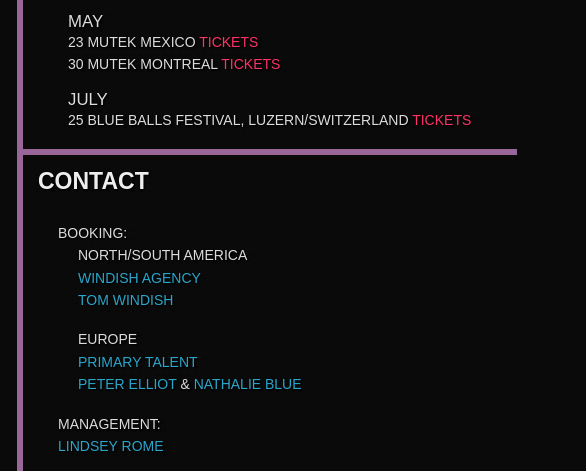
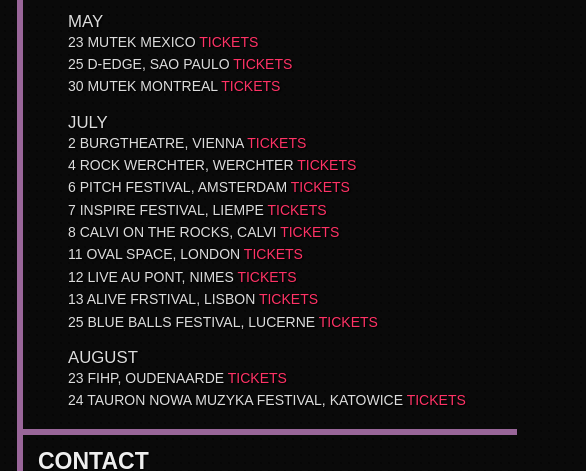
Before and after one commit to mmoutenot/jamielidellfull, a plain HTML site: page index.html in a window 1280 px wide. Shown: the part 2018-2489 px from the top of the page, 623-1209 px from the left. Drawn offline with Linux system fonts and the light colour scheme.

Commit message:
add tour dates

```diff
--- a/index.html
+++ b/index.html
@@ -127,11 +127,25 @@
               <div class="month">May</div>
               <ul>
                 <li>23 Mutek Mexico <a class="ticket" href="http://www.mutek.mx/mutekmx2013/?page_id=4656">Tickets</a></li>
+                <li>25 D-Edge, Sao Paulo <a class="ticket" href="www.d-edge.com.br">Tickets</a></li>
                 <li>30 Mutek Montreal <a class="ticket" href="http://www.mutek.org/en/news/486-mutek-montreal-reveals-first-wave-of-headliners-for-its-14th-edition">Tickets</a></li>
               </ul>
             <div class="month">July</div>
             <ul>
-              <li>25 Blue Balls Festival, Luzern/Switzerland <a class="ticket" href="http://www.blueballs.ch">Tickets</a></li>
+              <li>2 Burgtheatre, Vienna <a class="ticket" href="">Tickets</a></li>
+              <li>4 Rock Werchter, Werchter <a class="ticket" href="">Tickets</a></li>
+              <li>6 Pitch Festival, Amsterdam <a class="ticket" href="">Tickets</a></li>
+              <li>7 Inspire Festival, Liempe <a class="ticket" href="">Tickets</a></li>
+              <li>8 Calvi on the Rocks, Calvi <a class="ticket" href="">Tickets</a></li>
+              <li>11 Oval Space, London <a class="ticket" href="http://www.residentadvisor.net/event.aspx?480415">Tickets</a></li>
+              <li>12 Live Au Pont, Nimes <a class="ticket" href="">Tickets</a></li>
+              <li>13 Alive Frstival, Lisbon <a class="ticket" href="">Tickets</a></li>
+              <li>25 Blue Balls Festival, Lucerne <a class="ticket" href="http://www.blueballs.ch">Tickets</a></li>
+            </ul>
+            <div class="month">August</div>
+            <ul>
+              <li>23 FIHP, Oudenaarde <a class="ticket" href="">Tickets</a></li>
+              <li>24 Tauron Nowa Muzyka Festival, Katowice <a class="ticket" href="">Tickets</a></li>
             </ul>
             </div>
             </div>
@@ -283,11 +297,25 @@
               <div class="month">May</div>
               <ul>
                 <li>23 Mutek Mexico <a class="ticket" href="http://www.mutek.mx/mutekmx2013/?page_id=4656">Tickets</a></li>
+                <li>25 D-Edge, Sao Paulo <a class="ticket" href="www.d-edge.com.br">Tickets</a></li>
                 <li>30 Mutek Montreal <a class="ticket" href="http://www.mutek.org/en/news/486-mutek-montreal-reveals-first-wave-of-headliners-for-its-14th-edition">Tickets</a></li>
               </ul>
             <div class="month">July</div>
             <ul>
-              <li>25 Blue Balls Festival, Luzern/Switzerland <a class="ticket" href="http://www.blueballs.ch">Tickets</a></li>
+              <li>2 Burgtheatre, Vienna <a class="ticket" href="">Tickets</a></li>
+              <li>4 Rock Werchter, Werchter <a class="ticket" href="">Tickets</a></li>
+              <li>6 Pitch Festival, Amsterdam <a class="ticket" href="">Tickets</a></li>
+              <li>7 Inspire Festival, Liempe <a class="ticket" href="">Tickets</a></li>
+              <li>8 Calvi on the Rocks, Calvi <a class="ticket" href="">Tickets</a></li>
+              <li>11 Oval Space, London <a class="ticket" href="http://www.residentadvisor.net/event.aspx?480415">Tickets</a></li>
+              <li>12 Live Au Pont, Nimes <a class="ticket" href="">Tickets</a></li>
+              <li>13 Alive Frstival, Lisbon <a class="ticket" href="">Tickets</a></li>
+              <li>25 Blue Balls Festival, Lucerne <a class="ticket" href="http://www.blueballs.ch">Tickets</a></li>
+            </ul>
+            <div class="month">August</div>
+            <ul>
+              <li>23 FIHP, Oudenaarde <a class="ticket" href="">Tickets</a></li>
+              <li>24 Tauron Nowa Muzyka Festival, Katowice <a class="ticket" href="">Tickets</a></li>
             </ul>
           </div>
           </div>
```
